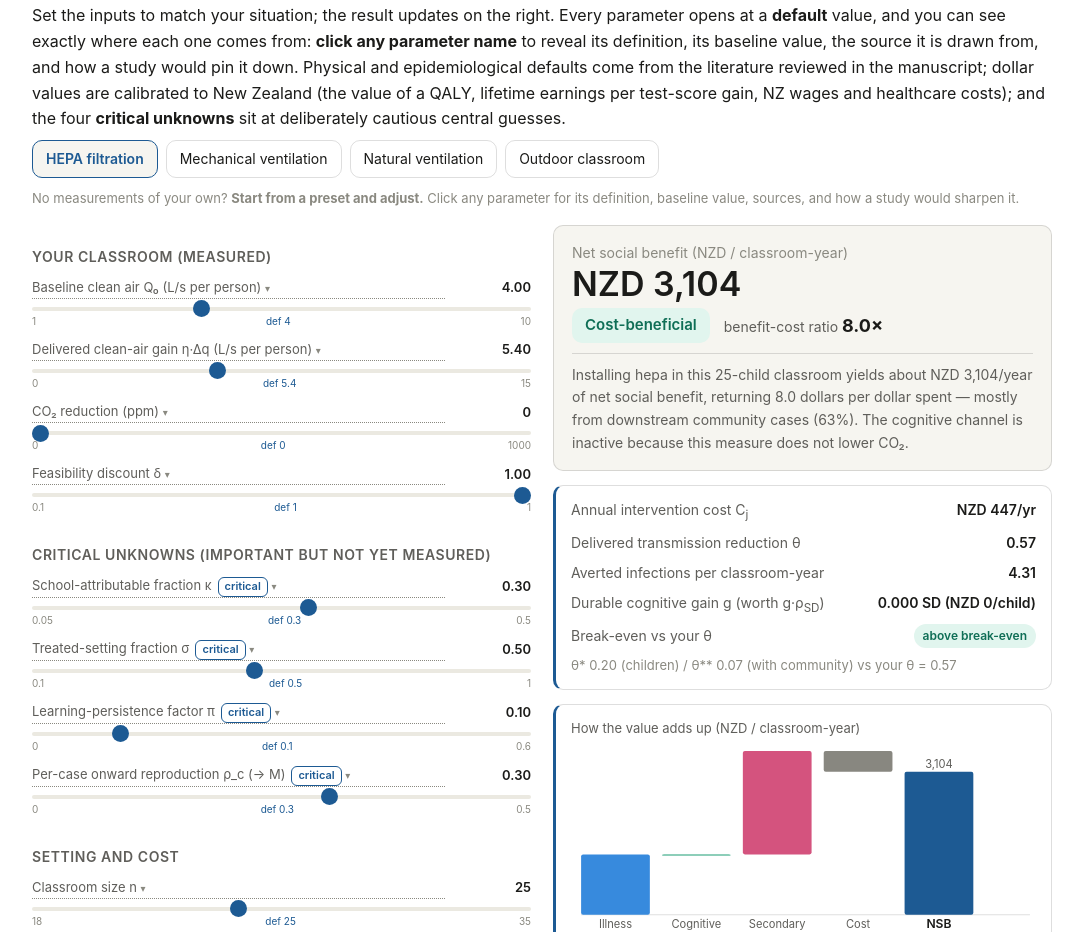
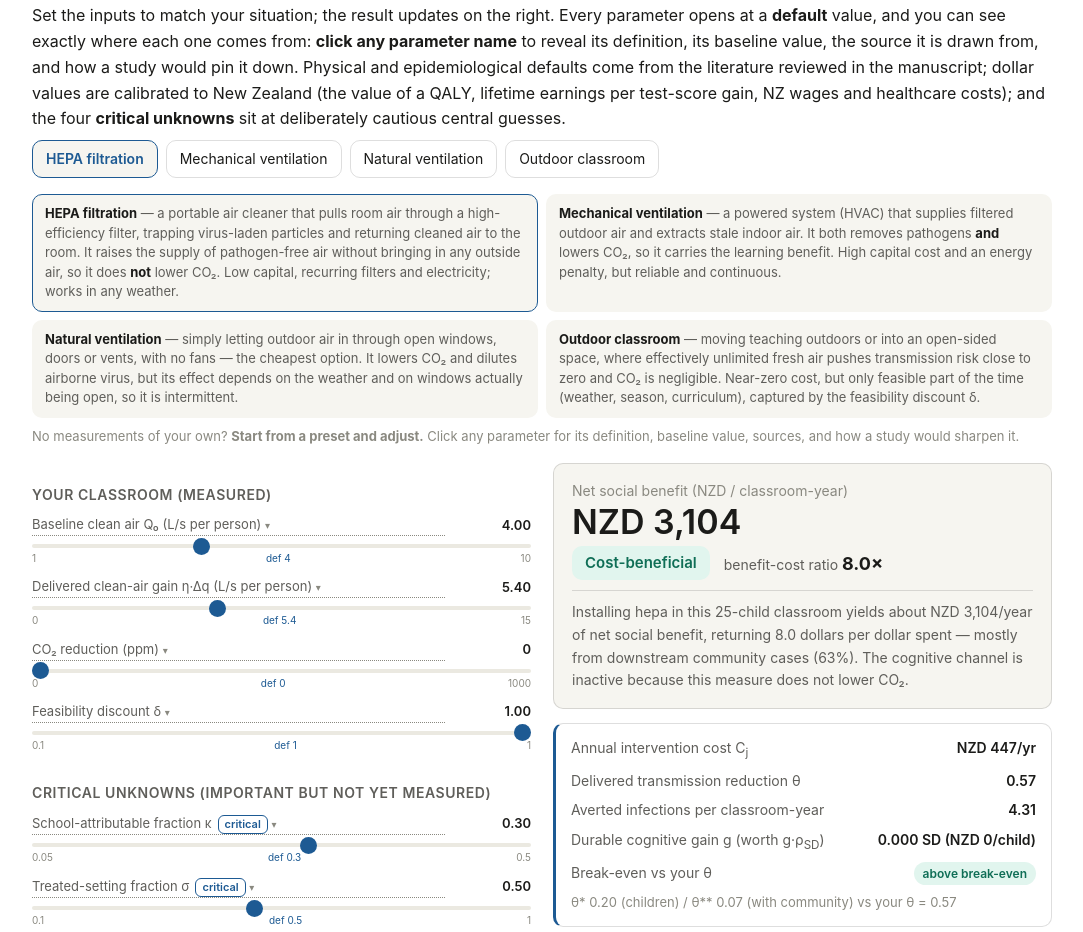
Before and after one commit to AustinHendersonEconomist/cascade-calculator, a plain HTML site: page index.html in a window 1280 px wide. Shown: the part 1736-2668 px from the top of the page, without its empty margins (98-1181 px from the left). Drawn offline with nearby package versions, Linux system fonts and the light colour scheme.

Commit message:
Add plain-language definitions of the four interventions under the presets (selected one highlighted); v0.6

```diff
--- a/index.html
+++ b/index.html
@@ -43,6 +43,11 @@ button:active{transform:scale(.98);}
   border-radius:0 var(--radius) var(--radius) 0;padding:10px 14px;font-size:13px;color:var(--text2);margin:.6rem 0 1rem;}
 .presets{display:flex;gap:8px;flex-wrap:wrap;margin:.2rem 0 1rem;}
 .presets button.on{border-color:var(--accent);background:var(--bg2);color:var(--accent);font-weight:600;}
+.intvdefs{display:grid;grid-template-columns:1fr;gap:8px;margin:2px 0 10px;font-size:13px;color:var(--text2);line-height:1.5;}
+@media(min-width:620px){.intvdefs{grid-template-columns:1fr 1fr;}}
+.intvdefs>div{background:var(--bg2);border-radius:var(--radius);padding:9px 12px;border:1px solid transparent;}
+.intvdefs>div.on{border-color:var(--accent);}
+.intvdefs b{color:var(--text);}
 .layout{display:grid;grid-template-columns:1fr;gap:22px;}
 @media(min-width:900px){.layout{grid-template-columns:minmax(0,1fr) minmax(0,1fr);align-items:start;}
   #outputs{position:sticky;top:14px;}}
@@ -183,7 +188,13 @@ code.cite{display:block;background:var(--bg2);border-radius:var(--radius);paddin
     <button type="button" data-preset="natural">Natural ventilation</button>
     <button type="button" data-preset="outdoor">Outdoor classroom</button>
   </div>
-  <p class="note" style="margin-top:-6px;margin-bottom:1rem;">No measurements of your own? <b>Start from a preset and adjust.</b> Click any parameter for its definition, baseline value, sources, and how a study would sharpen it.</p>
+  <div class="intvdefs">
+    <div data-intv="hepa"><b>HEPA filtration</b> &mdash; a portable air cleaner that pulls room air through a high-efficiency filter, trapping virus-laden particles and returning cleaned air to the room. It raises the supply of pathogen-free air without bringing in any outside air, so it does <b>not</b> lower CO&#8322;. Low capital, recurring filters and electricity; works in any weather.</div>
+    <div data-intv="mech"><b>Mechanical ventilation</b> &mdash; a powered system (HVAC) that supplies filtered outdoor air and extracts stale indoor air. It both removes pathogens <b>and</b> lowers CO&#8322;, so it carries the learning benefit. High capital cost and an energy penalty, but reliable and continuous.</div>
+    <div data-intv="natural"><b>Natural ventilation</b> &mdash; simply letting outdoor air in through open windows, doors or vents, with no fans &mdash; the cheapest option. It lowers CO&#8322; and dilutes airborne virus, but its effect depends on the weather and on windows actually being open, so it is intermittent.</div>
+    <div data-intv="outdoor"><b>Outdoor classroom</b> &mdash; moving teaching outdoors or into an open-sided space, where effectively unlimited fresh air pushes transmission risk close to zero and CO&#8322; is negligible. Near-zero cost, but only feasible part of the time (weather, season, curriculum), captured by the feasibility discount &delta;.</div>
+  </div>
+  <p class="note" style="margin-top:-2px;margin-bottom:1rem;">No measurements of your own? <b>Start from a preset and adjust.</b> Click any parameter for its definition, baseline value, sources, and how a study would sharpen it.</p>
 
   <div class="layout">
     <div id="inputs">
@@ -314,9 +325,9 @@ code.cite{display:block;background:var(--bg2);border-radius:var(--radius);paddin
   </ol>
 
   <footer>
-    <p><b>Author:</b> Austin Henderson, Department of Economics, University of Otago. <b>Model:</b> CASCADE (Henderson et&nbsp;al., in preparation). <b>Version:</b> 0.5 (2026-06-19). Equations match the manuscript and its verification script.</p>
+    <p><b>Author:</b> Austin Henderson, Department of Economics, University of Otago. <b>Model:</b> CASCADE (Henderson et&nbsp;al., in preparation). <b>Version:</b> 0.6 (2026-06-19). Equations match the manuscript and its verification script.</p>
     <p><b>Cite this tool:</b></p>
-    <code class="cite" id="cite">Henderson, A. (2026). CASCADE clean-air-in-schools calculator (v0.5) [interactive tool]. https://austinhendersoneconomist.github.io/cascade-calculator/</code>
+    <code class="cite" id="cite">Henderson, A. (2026). CASCADE clean-air-in-schools calculator (v0.6) [interactive tool]. https://austinhendersoneconomist.github.io/cascade-calculator/</code>
     <button type="button" id="copy-cite" style="font-size:13px;">Copy citation</button>
     <p style="margin-top:10px;">Source &amp; issues: <a href="https://github.com/AustinHendersonEconomist/cascade-calculator">github.com/AustinHendersonEconomist/cascade-calculator</a>. Dollar figures are illustrative NZD; to read in USD, multiply by roughly 0.6.</p>
   </footer>
@@ -528,7 +539,8 @@ function build(){
 }
 var activePreset=null;
 function detectPreset(){var k,id,ok;for(k in PRESETS){ok=true;for(id in PRESETS[k])if(Math.abs((V[id]||0)-PRESETS[k][id])>1e-9){ok=false;break;}if(ok)return k;}return null;}
-function markPresets(){var btns=document.querySelectorAll('#presets button');btns.forEach(function(b){b.classList.toggle('on',b.dataset.preset===activePreset);});}
+function markPresets(){var btns=document.querySelectorAll('#presets button');btns.forEach(function(b){b.classList.toggle('on',b.dataset.preset===activePreset);});
+  document.querySelectorAll('.intvdefs [data-intv]').forEach(function(d){d.classList.toggle('on',d.getAttribute('data-intv')===activePreset);});}
 function setAll(obj){Object.keys(obj).forEach(function(k){if(k in V){V[k]=obj[k];syncRow(k);}});activePreset=detectPreset();markPresets();render();}
 
 function writeHash(){var p=[];Object.keys(V).forEach(function(k){p.push(k+'='+V[k]);});history.replaceState(null,'','#'+p.join('&'));}
```
